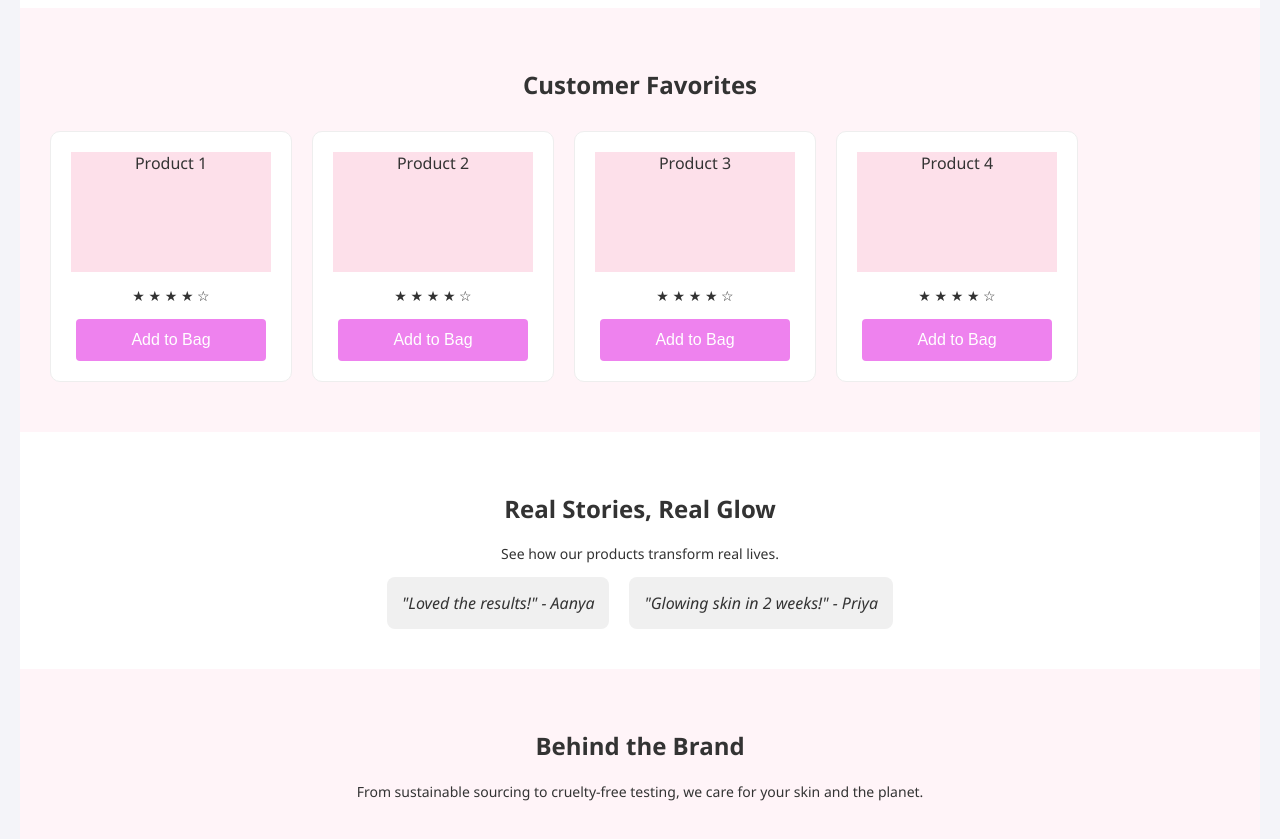
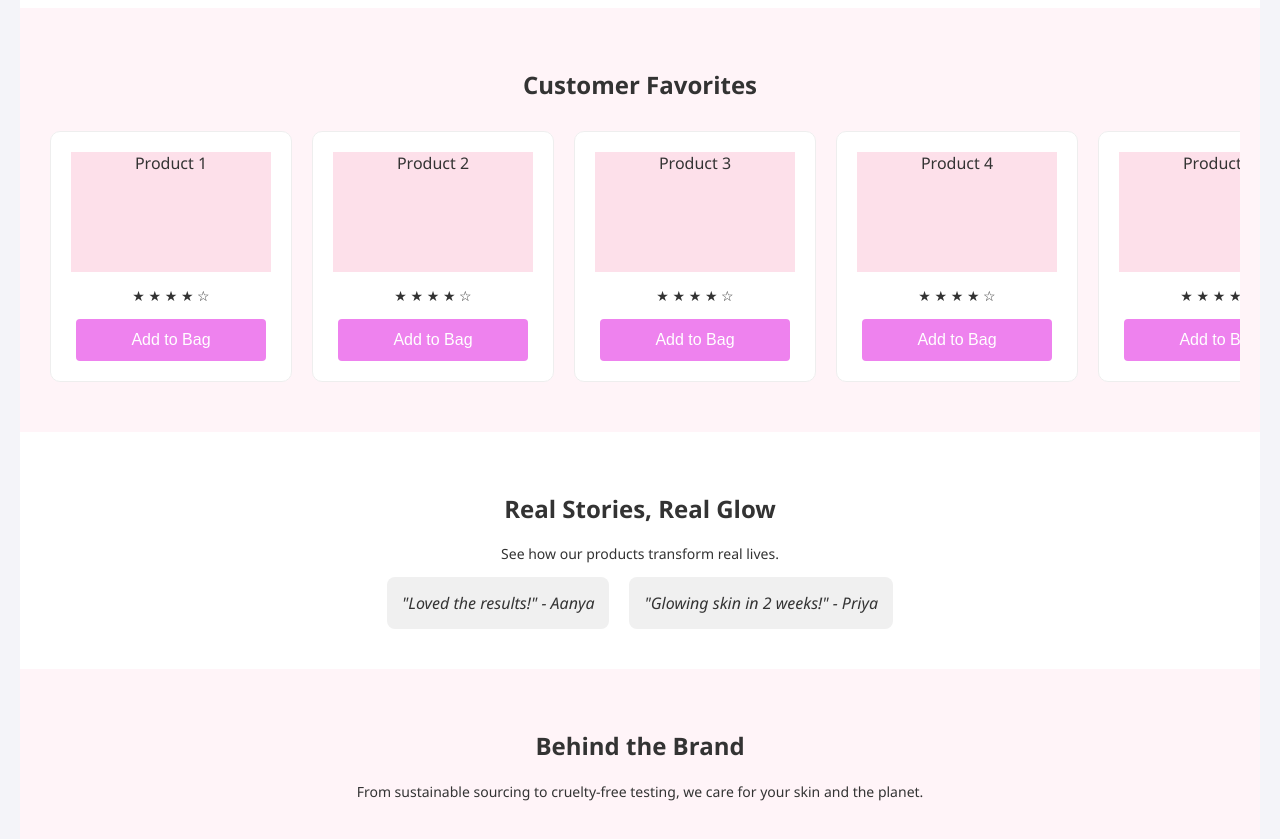
Before and after one commit to supria90744/Beauty_Products, a React (Vite) app: page / in a window 1280 px wide. Shown: the part 980-1819 px from the top of the page. Built offline with nearby package versions, Linux system fonts and the light colour scheme.

Commit message:
home page changed

```diff
--- a/src/component/Home.tsx
+++ b/src/component/Home.tsx
@@ -37,7 +37,7 @@ const HomePage: React.FC = () => {
       <section className="bestsellers">
         <h2>Customer Favorites</h2>
         <div className="product-carousel">
-          {[1, 2, 3, 4].map((num) => (
+          {[1, 2, 3, 4,5,6].map((num) => (
             <div key={num} className="product-card">
               <div className="product-image">Product {num}</div>
               <p>★ ★ ★ ★ ☆</p>
```
Also changed, not shown: dummy.html (deleted).
